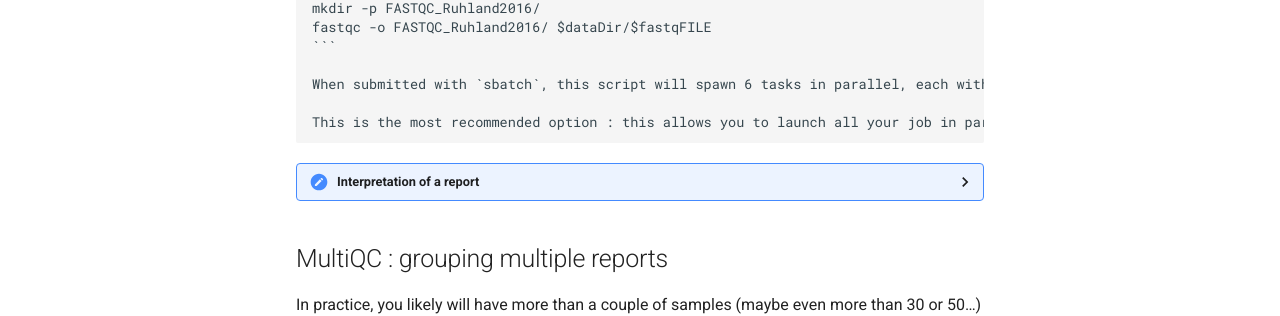
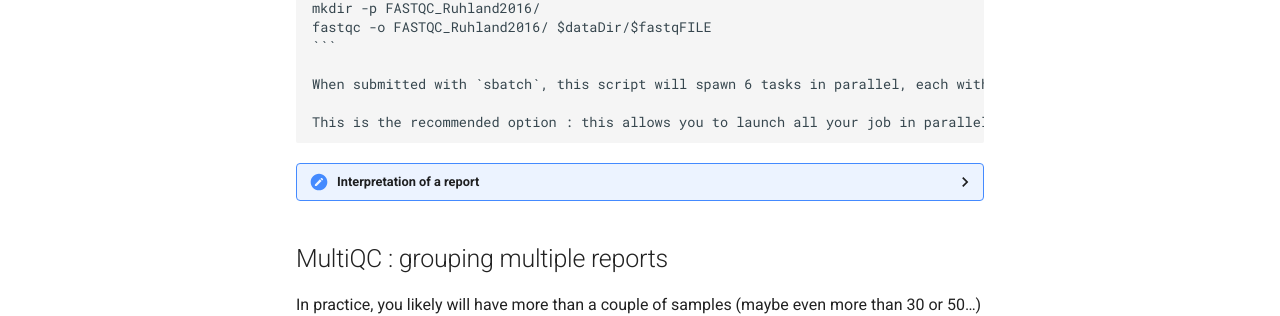
Before and after one commit to sib-swiss/RNAseq-introduction-training, an MkDocs documentation site: the page built from docs/days/quality_control.md, in a window 1280 px wide and 1400 px high, scrolled down 3968 px. Shown: the part 870-1186 px from the top of the window. Built offline with MkDocs 1.6.1 and Material for MkDocs 9.7.7, drawn with Linux system fonts in a browser that asks for light colours; comment, search, counter and statistics services are not loaded; some of the changed text lies outside the part shown.

```diff
--- a/docs/days/quality_control.md
+++ b/docs/days/quality_control.md
@@ -107,7 +108,6 @@ FastQC is reasonably intelligent, and will try to recognise the file format and
 
 
 Important points:
-<!-- CF note in previous script: perhaps the concept of module should be introduced. -->
 
  * in your script, don't forget to load fastqc : `ml fastqc`.
  * there is no need to copy the read files to your home directory (in fact, it is good practice not to: it would create data redundancy, and we won't have enough space left on the disk anyway...).
@@ -223,7 +223,7 @@ Important points:
 
 	When submitted with `sbatch`, this script will spawn 6 tasks in parallel, each with a different value of `${SLURM_ARRAY_TASK_ID}`.
 
-	This is the most recommended option : this allows you to launch all your job in parallel with a single script.
+	This is the recommended option : this allows you to launch all your job in parallel with a single script.
 
 
 ??? done "Interpretation of a report"
```
Also changed, not shown: other parts of docs/days/quality_control.md (+8 -8 lines), docs/days/trimming.md (+8 -1 lines).
